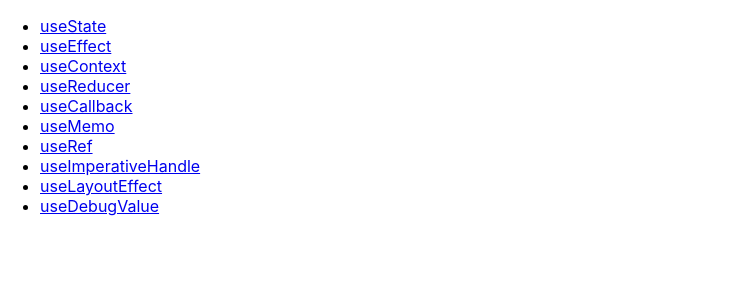
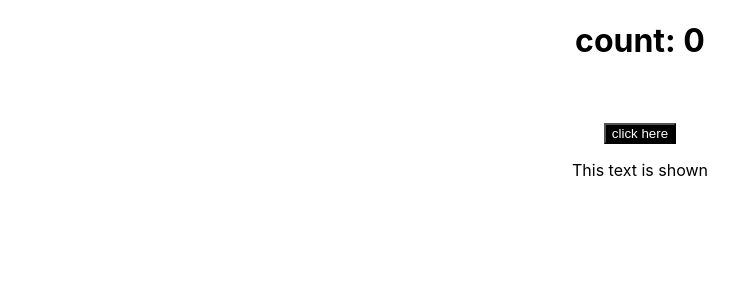
Before and after one commit to johnshift/react-hooks, a React (Create React App) app: page /use-reducer in a window 1280 px wide. Shown: the top 300 px of the page, without its empty margins (0-747 px from the left). Built offline with nearby package versions, Linux system fonts and the light colour scheme.

Commit message:
useReducer

```diff
--- a/src/App.css
+++ b/src/App.css
@@ -1,5 +1,5 @@
 .App {
-  /* text-align: center; */
+  text-align: center;
 }
 
 .App-logo {
--- a/src/App.js
+++ b/src/App.js
@@ -1,13 +1,16 @@
 import "./App.css";
 
+import { BrowserRouter as Router, Route, Switch, Link } from "react-router-dom";
+
 import UseState from "./pages/UseState";
-
-import { BrowserRouter as Router, Route, Switch, Link } from "react-router-dom";
+import UseReducer from "./pages/UseReducer";
 
 function App() {
   return (
     <Router>
       <div className="App">
+        <Switch>
+          <Route exact path="/">
             <ul>
               <li>
                 <Link to="use-state">useState</Link>
@@ -48,10 +51,13 @@ function App() {
                 <Link to="use-debug-value">useDebugValue</Link>
               </li>
             </ul>
-
-        <Switch>
+          </Route>
           <Route path="/use-state">
             <UseState />
+          </Route>
+
+          <Route path="/use-reducer">
+            <UseReducer />
           </Route>
         </Switch>
       </div>
--- /dev/null
+++ b/src/pages/UseReducer.js
@@ -0,0 +1,65 @@
+// import { useState } from "react";
+import { useReducer } from "react";
+
+// Notes:
+//  - if you try to mutate more than one state,
+//    always try to utilize useReducer
+//  - this will always declutter your const declarations
+
+const UseReducer = () => {
+  // const [count, setCount] = useState(0);
+  // const [showText, setShowText] = useState(true);
+
+  // // clicking the button will increment count,
+  // // and at the same time toggle showText value
+  // return (
+  //   <div>
+  //     <h1>count: {count}</h1>
+  //     <br />
+  //     <br />
+  //     <button
+  //       onClick={() => {
+  //         setCount(count + 1);
+  //         setShowText(!showText);
+  //       }}
+  //     >
+  //       click here
+  //     </button>
+
+  //     {showText && <p>This text is shown</p>}
+  //   </div>
+  // );
+
+  const reducer = (state, action) => {
+    switch (action.type) {
+      case "increment":
+        return { count: state.count + 1, showText: state.showText };
+      case "toggleShowText":
+        return { count: state.count, showText: !state.showText };
+      default:
+        return state;
+    }
+  };
+
+  const [state, dispatch] = useReducer(reducer, { count: 0, showText: true });
+
+  return (
+    <div>
+      <h1>count: {state.count}</h1>
+      <br />
+      <br />
+      <button
+        onClick={() => {
+          dispatch({ type: "increment" });
+          dispatch({ type: "toggleShowText" });
+        }}
+      >
+        click here
+      </button>
+
+      {state.showText && <p>This text is shown</p>}
+    </div>
+  );
+};
+
+export default UseReducer;
```
Lines whose indentation alone changed are shown as unchanged.
